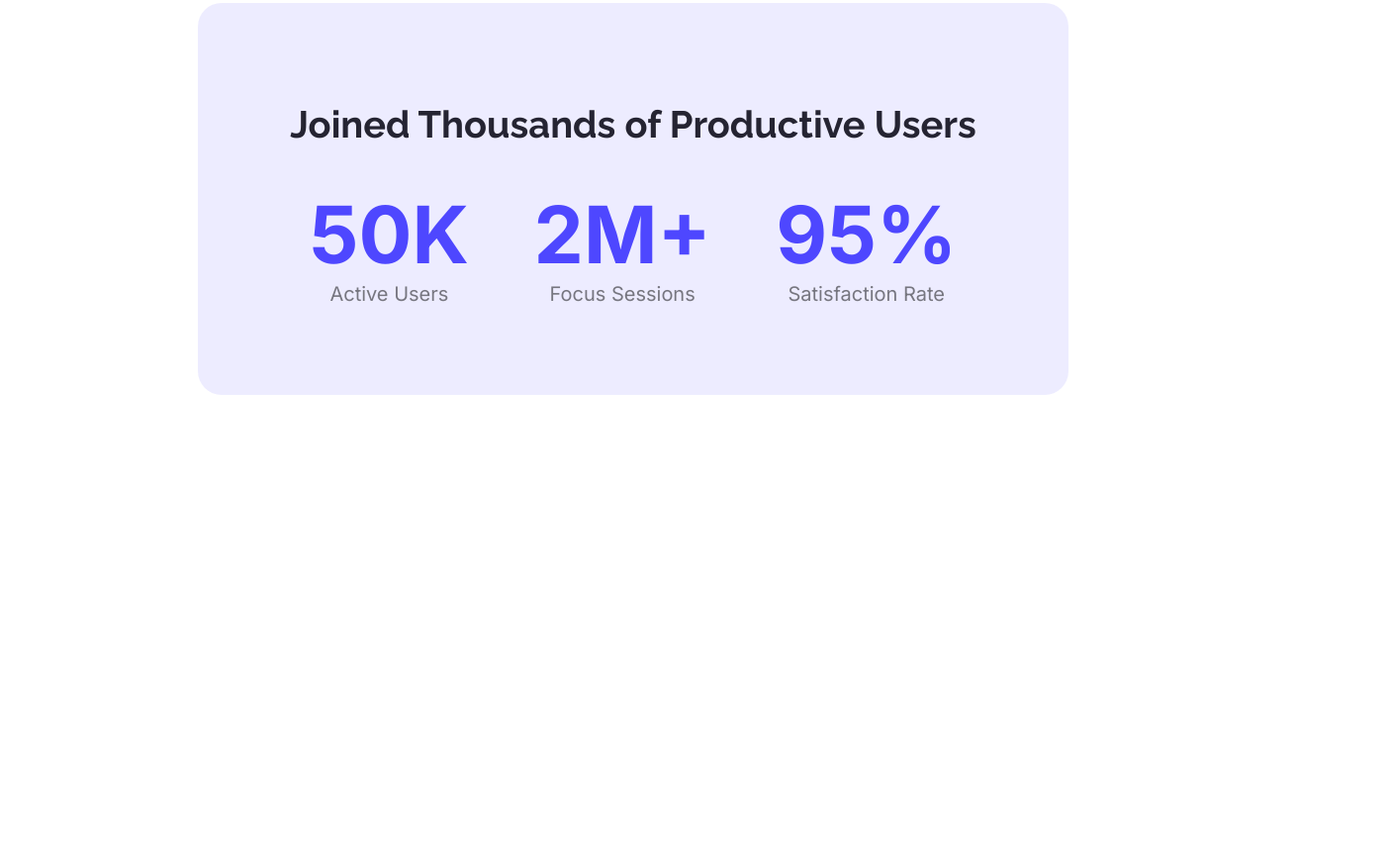
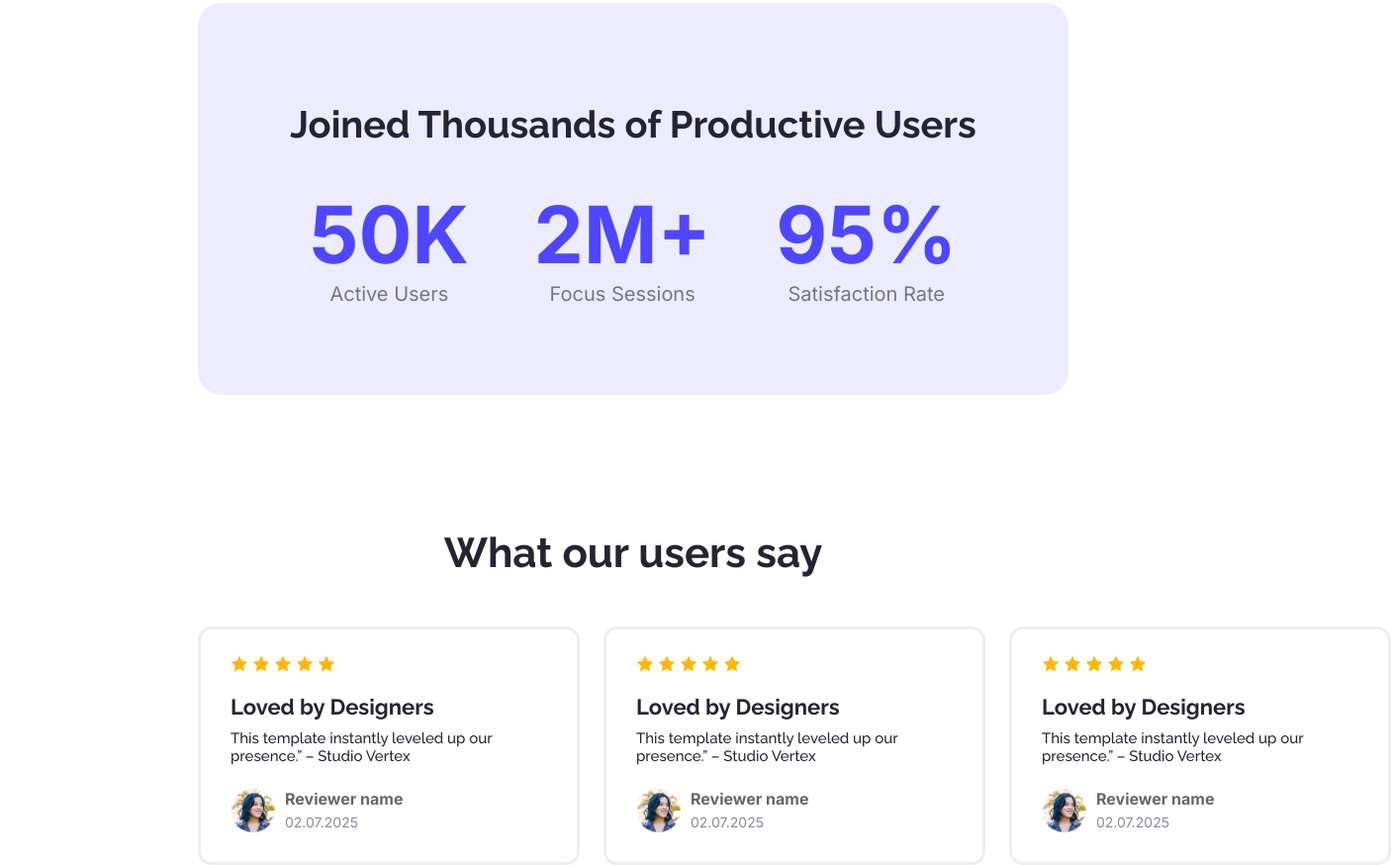
Before and after one commit to MASS-tech-ltd/Assignment-01--landing---launchpad, a plain HTML site: page index.html in a window 1280 px wide. Shown: the part 1313-2187 px from the top of the page at 99% size, 1407 px wide, since content can reach past the window. Before the commit the page ends 1712 px from the top, so only its background shows below. Drawn offline with Linux system fonts and the light colour scheme.

Commit message:
user feedback section complete

```diff
--- a/index.html
+++ b/index.html
@@ -69,6 +69,66 @@
                 </div>
              </section>
             <!-- Users Section end -->
+
+            <!-- Users Feedback Section start-->
+             <section>
+                <div class="feedback-container">
+                    <h3>What our users say</h3>
+                    <div class="feedbacks">
+                        <div class="review-container">
+                            <img src="/B12A01-landing-launchpad-main/Assets/icon-star.png" alt="">
+                            <img src="/B12A01-landing-launchpad-main/Assets/icon-star.png" alt="">
+                            <img src="/B12A01-landing-launchpad-main/Assets/icon-star.png" alt="">
+                            <img src="/B12A01-landing-launchpad-main/Assets/icon-star.png" alt="">
+                            <img src="/B12A01-landing-launchpad-main/Assets/icon-star.png" alt="">
+                            <h5>Loved by Designers</h5>
+                            <p class="review-container-des">This template instantly leveled up our presence.” – Studio Vertex</p>
+                            <div class="reviewer-contaienr" >
+                                <div><img src="/B12A01-landing-launchpad-main/Assets/avatar.png" alt="photo"></div>
+                                <div class="reviewer-details">
+                                    <h6>Reviewer name</h6>
+                                    <p>02.07.2025</p>
+                                </div>
+                            </div>
+                        </div>
+
+                        <div class="review-container">
+                            <img src="/B12A01-landing-launchpad-main/Assets/icon-star.png" alt="">
+                            <img src="/B12A01-landing-launchpad-main/Assets/icon-star.png" alt="">
+                            <img src="/B12A01-landing-launchpad-main/Assets/icon-star.png" alt="">
+                            <img src="/B12A01-landing-launchpad-main/Assets/icon-star.png" alt="">
+                            <img src="/B12A01-landing-launchpad-main/Assets/icon-star.png" alt="">
+                            <h5>Loved by Designers</h5>
+                            <p class="review-container-des">This template instantly leveled up our presence.” – Studio Vertex</p>
+                            <div class="reviewer-contaienr" >
+                                <div><img src="/B12A01-landing-launchpad-main/Assets/avatar.png" alt="photo"></div>
+                                <div class="reviewer-details">
+                                    <h6>Reviewer name</h6>
+                                    <p>02.07.2025</p>
+                                </div>
+                            </div>
+                        </div>
+
+                        <div class="review-container">
+                            <img src="/B12A01-landing-launchpad-main/Assets/icon-star.png" alt="">
+                            <img src="/B12A01-landing-launchpad-main/Assets/icon-star.png" alt="">
+                            <img src="/B12A01-landing-launchpad-main/Assets/icon-star.png" alt="">
+                            <img src="/B12A01-landing-launchpad-main/Assets/icon-star.png" alt="">
+                            <img src="/B12A01-landing-launchpad-main/Assets/icon-star.png" alt="">
+                            <h5>Loved by Designers</h5>
+                            <p class="review-container-des">This template instantly leveled up our presence.” – Studio Vertex</p>
+                            <div class="reviewer-contaienr" >
+                                <div><img src="/B12A01-landing-launchpad-main/Assets/avatar.png" alt="photo"></div>
+                                <div class="reviewer-details">
+                                    <h6>Reviewer name</h6>
+                                    <p>02.07.2025</p>
+                                </div>
+                            </div>
+                        </div>
+                    </div>
+                </div>
+             </section>
+            <!-- Users’ Feedback Section end-->
         </main>
         <footer>
 
--- a/styles/launchpad.css
+++ b/styles/launchpad.css
@@ -143,7 +143,7 @@ main {
     margin-top: 50px;
 }
 
-.users-data{
+.users-data {
     display: flex;
     justify-content: space-around;
     margin: 40px 0;
@@ -163,3 +163,79 @@ main {
     font-size: 20px;
     font-weight: 400;
 }
+
+/* Users feedback section setyles */
+
+.feedback-container {
+    margin-top: 135px;
+}
+
+.feedback-container h3 {
+    color: #252432;
+    text-align: center;
+    font-family: Raleway;
+    font-size: 42px;
+    font-weight: 700;
+    ;
+}
+
+.feedbacks {
+    display: flex;
+    gap: 24px;
+    width: 1207px;
+    margin: 0 auto;
+}
+
+.review-container {
+    border-radius: 14px;
+    border: solid #F2EDED;
+    background: rgba(255, 255, 255, 0.70);
+    margin-top: 50px;
+    padding: 26px 30px;
+}
+
+.review-container h5 {
+    color: #252432;
+    font-family: Raleway;
+    font-size: 22px;
+    font-weight: 700;
+    margin-top: 18px;
+}
+
+.review-container-des {
+    color: #252432;
+    font-family: Raleway;
+    font-size: 15px;
+    font-weight: 500;
+    width: 320px;
+    margin-top: 10px;
+    margin-bottom: 24px;
+}
+
+.reviewer-contaienr {
+    display: flex;
+}
+
+.reviewer-contaienr img {
+    width: 45px;
+    border-radius: 50%;
+}
+
+.reviewer-details {
+    margin-left: 10px;
+}
+
+.reviewer-details h6 {
+    color: rgba(0, 0, 0, 0.60);
+    font-family: inter;
+    font-size: 16px;
+    font-weight: 700;
+}
+
+.reviewer-details p {
+    color: #8987A1;
+    font-family: Inter;
+    font-size: 14px;
+    font-weight: 400;
+    margin-top: 5px;
+}
```
